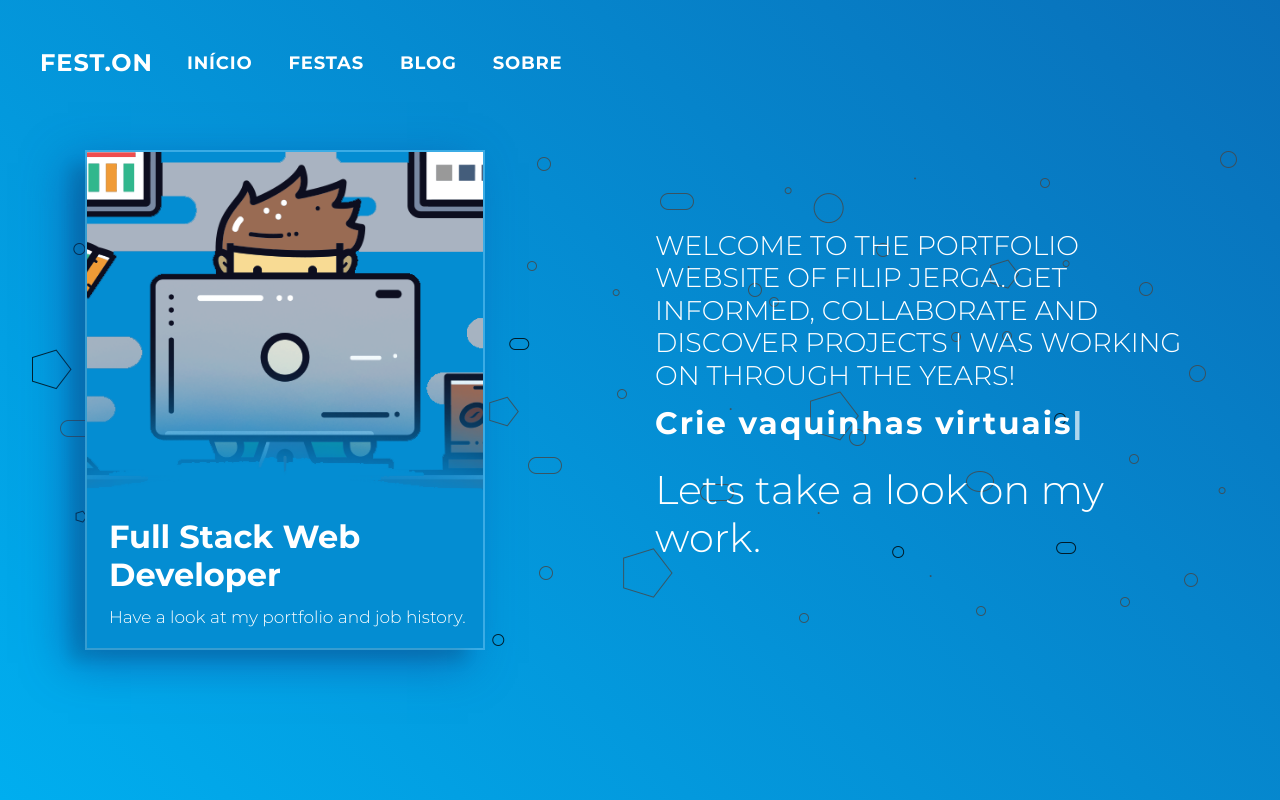
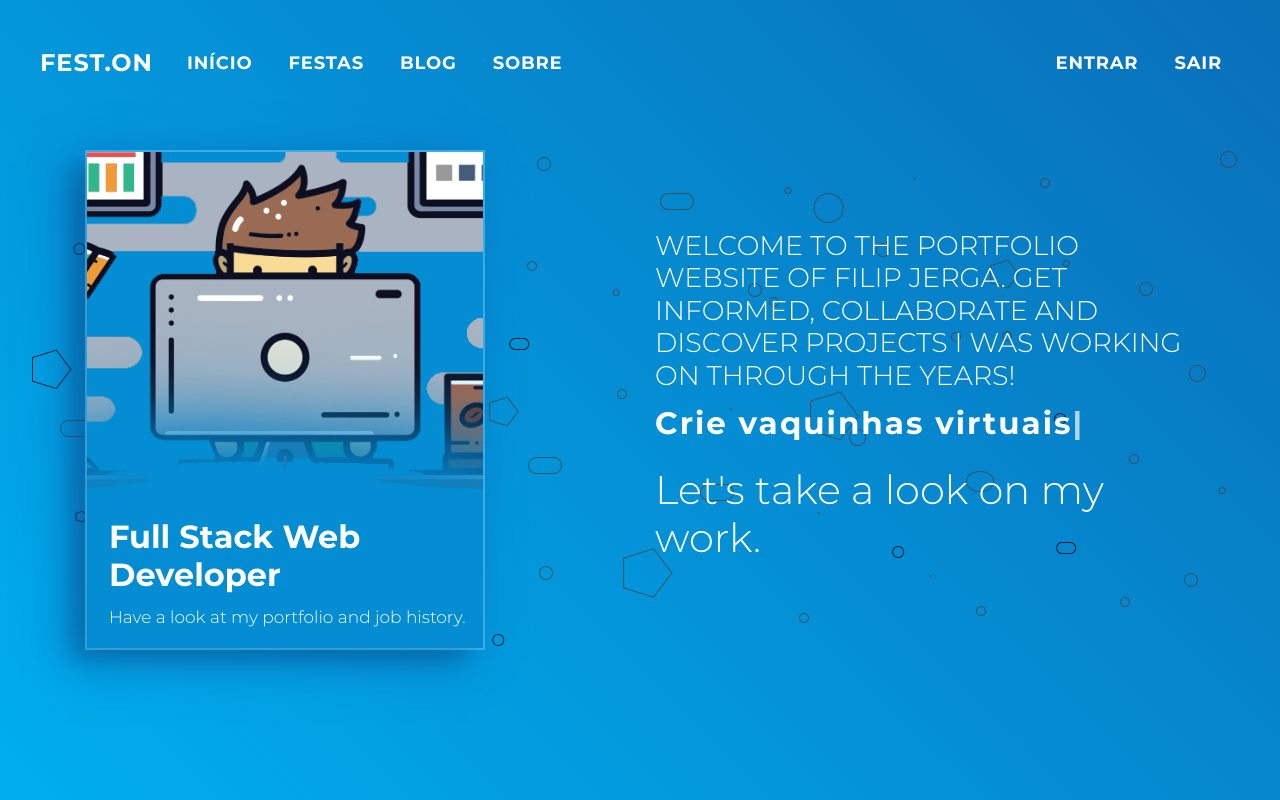
Before and after one commit to amauribechtoldjr/blog-ssr-nextjs, a Next.js app: page / in a window 1280 px wide. Built offline with nearby package versions, Linux system fonts and the light colour scheme.

Commit message:
Botão de login e logout

```diff
--- a/components/layouts/BaseLayout.js
+++ b/components/layouts/BaseLayout.js
@@ -1,4 +1,4 @@
-import Header from "@/components/shared/Header";
+import Header from "@/components/shared/Header/index";
 
 const BaseLayout = ({ className, children }) => {
   return (
--- /dev/null
+++ b/components/shared/Header/HeaderButton.js
@@ -0,0 +1,5 @@
+const HeaderButton = ({ title }) => {
+  return <span className="nav-link port-navbar-link clickable">{title}</span>;
+};
+
+export default HeaderButton;
--- a/components/shared/Header.js
+++ b/components/shared/Header/index.js
@@ -1,7 +1,8 @@
 import { useState } from "react";
-import { Collapse, Navbar, NavbarToggler, Nav } from "reactstrap";
-import HeaderLink from "./HeaderLink";
-import HeaderBrand from "./HeaderBrand";
+import { Collapse, Navbar, NavbarToggler, Nav, NavItem } from "reactstrap";
+import HeaderLink from "@/components/shared/Header/HeaderLink";
+import HeaderBrand from "@/components/shared/Header/HeaderBrand";
+import HeaderButton from "@/components/shared/Header/HeaderButton";
 
 const Header = () => {
   const [isOpen, setIsOpen] = useState(false);
@@ -33,6 +34,14 @@ const Header = () => {
               className="port-navbar-item"
             />
           </Nav>
+          <Nav navbar>
+            <NavItem className="port-navbar-item">
+              <HeaderButton title="Entrar" />
+            </NavItem>
+            <NavItem className="port-navbar-item">
+              <HeaderButton title="Sair" />
+            </NavItem>
+          </Nav>
         </Collapse>
       </Navbar>
     </div>
--- a/styles/main.scss
+++ b/styles/main.scss
@@ -30,6 +30,10 @@ body {
   color: white;
 }
 
+.clickable {
+  cursor: pointer;
+}
+
 @media (max-width: 768px) {
   .hero-welcome-text {
     margin-top: 40px;
```
Also changed, not shown: components/shared/Header/HeaderBrand.js (renamed from components/shared/HeaderBrand.js), components/shared/Header/HeaderLink.js (renamed from components/shared/HeaderLink.js).
